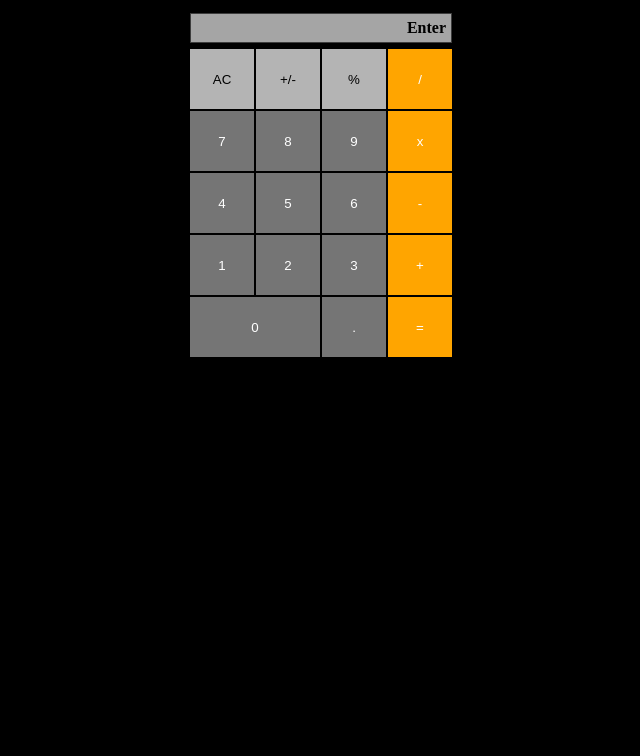
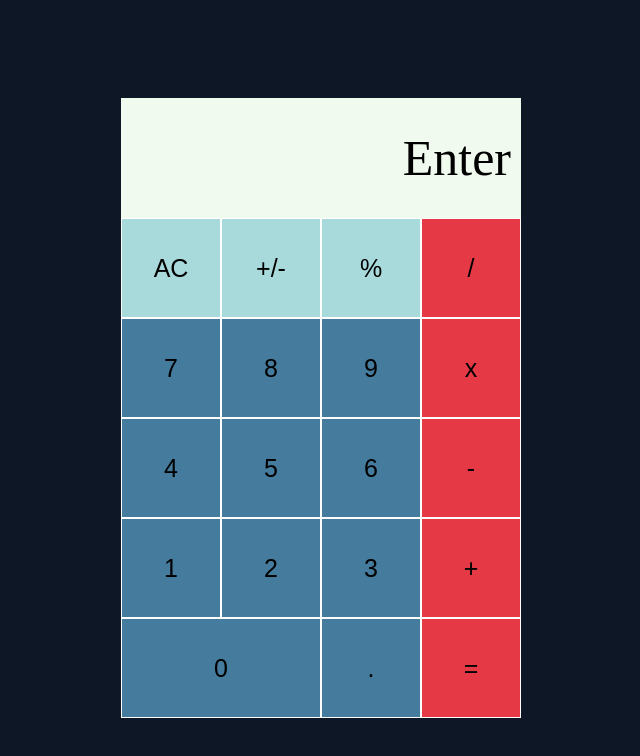
Before and after one commit to steventuckercs/Calculator, a plain HTML site: page index.html in a window 1280 px wide. Shown: the whole page, without its empty margins (319-959 px from the left). Drawn offline with Linux system fonts and the light colour scheme.

Commit message:
Updated css styling and removed redundant html code.

```diff
--- a/index.html
+++ b/index.html
@@ -9,43 +9,28 @@
 </head>
 <body>
 <div class="container">
-<div class="button-container">
     <div id="display"></div>
-    <div id="row1">
     <button class="button" name="clear">AC</button>
     <button class="button" name="plusminus">+/-</button>
     <button class="button" name="percent">%</button>
     <button class="button" name="divide">/</button>
-    </div>
-    <div id="row2">
     <button class="button" name="7">7</button>
     <button class="button" name="8">8</button>
     <button class="button" name="9">9</button>
     <button class="button" name="multi">x</button>
-    </div>
-    <div id="row3">
     <button class="button" name="4">4</button>
     <button class="button" name="5">5</button>
     <button class="button" name="6">6</button>
     <button class="button" name="subtract">-</button>
-    </div>
-    <div id="row4">
     <button class="button" name="1">1</button>
     <button class="button" name="2">2</button>
     <button class="button" name="3">3</button>
     <button class="button" name="add">+</button>
-    </div>
-    <div id="row5">
     <button class="button" name="0" value = "zero">0</button>
     <button class="button" name="dot">.</button>
     <button class="button" name="equals">=</button>
 </div>
 </div>
-</div>
-</div>
-
-
-
 <script src ="script.js"></script>
 </body>
 </html>
--- a/style.css
+++ b/style.css
@@ -1,79 +1,43 @@
 body {
-    background-color: black;
+    background-color: #0D1726;
+}
+
+.container {
+    display:grid;
+    justify-content: center;
+    align-content: center;
+    min-height: 100vh;
+    grid-template-columns: repeat(4,100px);
+    grid-template-rows: minmax(120px,auto) repeat(5,100px);
 }
 
 #display {
-    display:flex;
+    grid-column: 1 / -1;
+    background-color: #F1FAEE;
+    display: flex;
+    align-items: flex-end;
+    justify-content: space-around;
     flex-direction: column;
-    text-align: end;
-    width: 250px;
-    color:rgb(0, 0, 0);
-    font-weight: bold;
-    margin: 5px;
-    padding:5px;
-    flex: 1 0 100%;
-    background-color: rgb(165, 165, 165);
-    border:1px solid rgb(61, 61, 61);
-
-}
-.button-container {
-    display: flex;
-    justify-content: center;
-    align-items: center;
-    flex-wrap: wrap;
-    flex: 1 0 100%;
-    flex-direction: column;
-
-}
-
-.container {
-    display: flex;
-    justify-content: center;
-    align-items: center;
-    flex-wrap: wrap;
-}
-
-#row1{
-    display: flex;
-}
-#row2{
-    display: flex;
-}
-#row3{
-    display: flex;
-}
-#row4{
-    display: flex;
-}
-#row5{
-    display: flex;
+    padding: 10px;
+    word-wrap: break-word;
+    word-break: break-all;
+    font-size: 50px;
 }
 
 .button {
-    display: flex;
-    border:none;
-    padding: 16px 32px;
-    margin: 1px;
-    height:60px;
-    width:60px;
-    max-width: 60px;
-    max-height: 60px;
-    background-color: rgb(117, 117, 117);
-    color:white;
-    align-items: center;
-    justify-content: center;
+    font-size:25px;
+    border:1px solid white;
+    background-color:#457B9D;
 }
 [value=zero]{
-    padding-right: 65px;
-    padding-left: 65px;
-    text-align: center;
+    grid-column: span 2;
 }
 [name=clear],[name=plusminus], [name=percent]{
-    background-color:rgb(180, 180, 180);
+    background-color:#A8DADC;
     color:black;
 }
 [name=divide],[name=multi],[name=subtract],[name=add],[name=equals]{
-    background-color: orange;
+    background-color: #E63946;
 }
 button:active {
     background-color:cadetblue;
```
Lines whose indentation alone changed are shown as unchanged.
